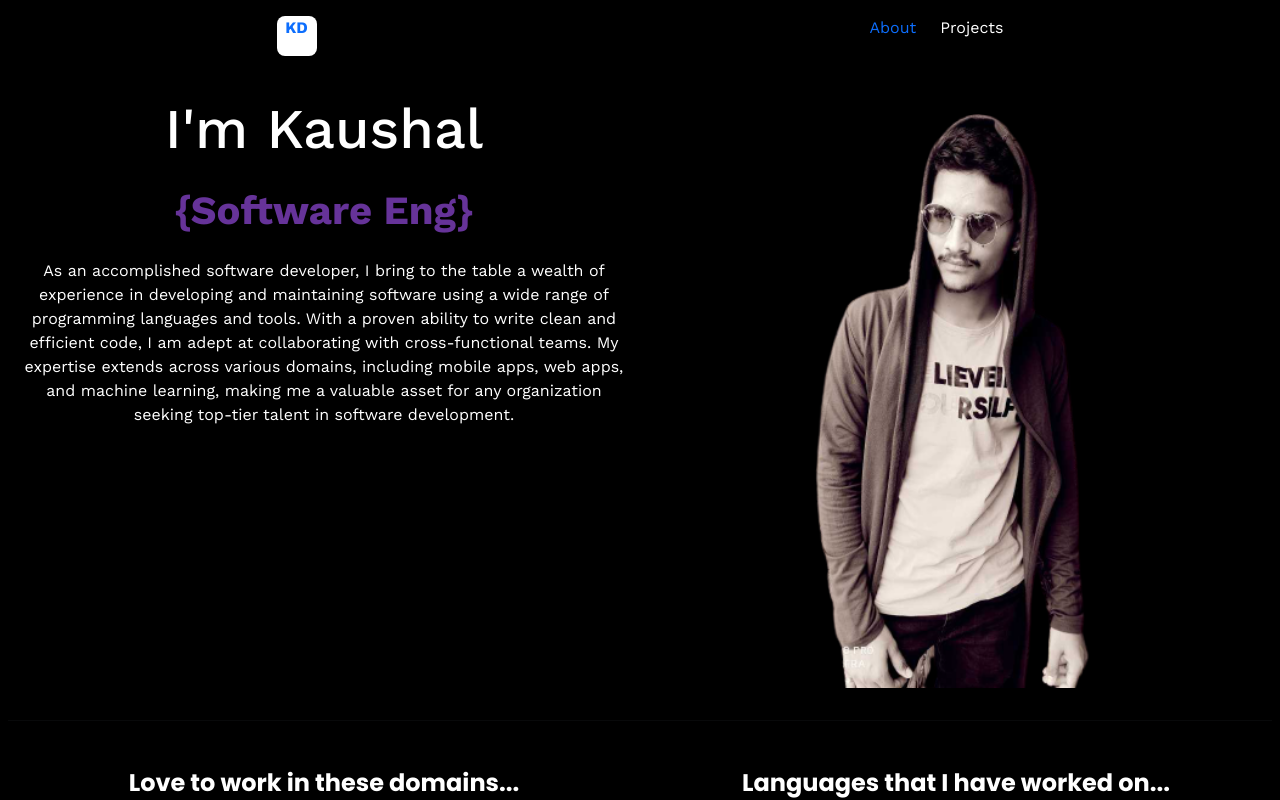
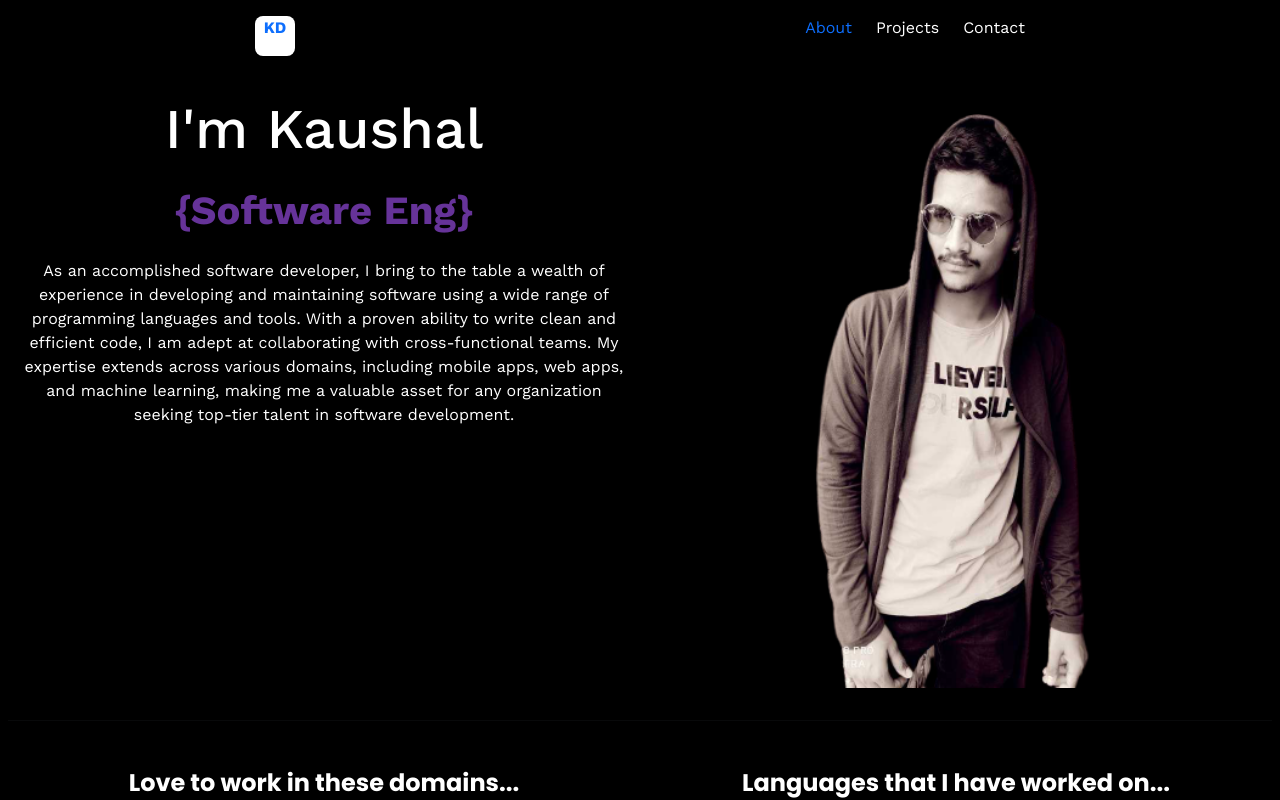
Before and after one commit to kaushaldigraskar/3d-modeling, a React (Vite) app: page /about in a window 1280 px wide. Shown: the top 800 px of the page. Built offline with nearby package versions, Linux system fonts and the light colour scheme.

Commit message:
added imports

```diff
--- a/src/components/navbar.jsx
+++ b/src/components/navbar.jsx
@@ -1,4 +1,4 @@
-import { NavLink } from "react-router-dom"
+import { NavLink } from "react-router-dom";
 
 const navbar = () => {
   return (
@@ -7,15 +7,36 @@ const navbar = () => {
         <p className="blue-gradient_text">KD</p>
       </NavLink>
       <nav className="d-flex gap-4  ">
-        <NavLink to="/about" style={{textDecoration:"none"}} className={({isActive})=>(isActive ? "text-blue-500" : "text-white")}>
+        <NavLink
+          to="/about"
+          style={{ textDecoration: "none" }}
+          className={({ isActive }) =>
+            isActive ? "text-blue-500" : "text-white"
+          }
+        >
           About
         </NavLink>
-        <NavLink to="/projects" style={{textDecoration:"none"}} className={({isActive})=>(isActive ? "text-blue-500" : "text-white")}>
+        <NavLink
+          to="/projects"
+          style={{ textDecoration: "none" }}
+          className={({ isActive }) =>
+            isActive ? "text-blue-500" : "text-white"
+          }
+        >
           Projects
+        </NavLink>
+        <NavLink
+          to="/contact"
+          style={{ textDecoration: "none" }}
+          className={({ isActive }) =>
+            isActive ? "text-blue-500" : "text-white"
+          }
+        >
+          Contact
         </NavLink>
       </nav>
     </header>
-  )
-}
+  );
+};
 
-export default navbar
+export default navbar;
--- a/src/pages/contact.jsx
+++ b/src/pages/contact.jsx
@@ -3,6 +3,9 @@ import { Suspense, useRef, useState, useEffect } from "react";
 import Loader from "../components/loader";
 import ContactRobot from "../models/contact_robot";
 import "./contact.css";
+import instagram from "../assets/images/instagram.png";
+import github from "../assets/images/github.png";
+import linkedin from "../assets/images/linkedin.png";
 import emailjs from "@emailjs/browser";
 
 const contact = () => {
@@ -49,197 +52,217 @@ const contact = () => {
         setIsLoading(false);
         setCurrentAnimation("alt_idle");
       });
-
   };
   function onMouseEnter(value) {
-    let githubvalue = -12
-    let instagramvalue = -8
-    let linkedIn = -4
-    if(window.innerWidth ===768){
-      githubvalue = -13
-      instagramvalue = -9
-    } else if(window.innerWidth === 1024){
-      githubvalue = -14
-      instagramvalue = -9
-      linkedIn = -5
+    let githubvalue = -12;
+    let instagramvalue = -8;
+    let linkedIn = -4;
+    if (window.innerWidth === 768) {
+      githubvalue = -13;
+      instagramvalue = -9;
+    } else if (window.innerWidth === 1024) {
+      githubvalue = -14;
+      instagramvalue = -9;
+      linkedIn = -5;
     }
-    switch(value){
-      case 'instagram':
-        document.getElementById('text').style.transition = "transform 0.8s ease";
-        document.getElementById('text').style.transform = "translateY(" + instagramvalue + "vh) ";
-        break
-      case 'linkedin':
-        document.getElementById('text').style.transition = "transform 0.5s ease";
-        document.getElementById('text').style.transform = "translateY(" + linkedIn + "vh) ";
+    switch (value) {
+      case "instagram":
+        document.getElementById("text").style.transition =
+          "transform 0.8s ease";
+        document.getElementById("text").style.transform =
+          "translateY(" + instagramvalue + "vh) ";
+        break;
+      case "linkedin":
+        document.getElementById("text").style.transition =
+          "transform 0.5s ease";
+        document.getElementById("text").style.transform =
+          "translateY(" + linkedIn + "vh) ";
 
-        break
-      case 'github':
-        document.getElementById('text').style.transition = "transform 1s ease";
-        document.getElementById('text').style.transform = "translateY(" + githubvalue+ "vh) ";
-        break
+        break;
+      case "github":
+        document.getElementById("text").style.transition = "transform 1s ease";
+        document.getElementById("text").style.transform =
+          "translateY(" + githubvalue + "vh) ";
+        break;
     }
   }
   function onMouseLeave(value) {
-    switch(value){
-      case 'instagram':
-        document.getElementById('text').style.transition = "transform 0.5s ease";
-        document.getElementById('text').style.transform = "translateY(" + 0 + "vh) ";
-        break
-      case 'linkedin':
-        document.getElementById('text').style.transition = "transform 0.8s ease";
-        document.getElementById('text').style.transform = "translateY(" + 0 + "vh) ";
-        break
-      case 'github':
-        document.getElementById('text').style.transition = "transform 1s ease";
-        document.getElementById('text').style.transform = "translateY(" + 0 + "vh) ";
-        break
+    switch (value) {
+      case "instagram":
+        document.getElementById("text").style.transition =
+          "transform 0.5s ease";
+        document.getElementById("text").style.transform =
+          "translateY(" + 0 + "vh) ";
+        break;
+      case "linkedin":
+        document.getElementById("text").style.transition =
+          "transform 0.8s ease";
+        document.getElementById("text").style.transform =
+          "translateY(" + 0 + "vh) ";
+        break;
+      case "github":
+        document.getElementById("text").style.transition = "transform 1s ease";
+        document.getElementById("text").style.transform =
+          "translateY(" + 0 + "vh) ";
+        break;
     }
   }
   useEffect(() => {
-    const canvas = canvasRef.current
-    const ctx = canvas.getContext('2d')
-    canvas.width = window.innerWidth
-    canvas.height = window.innerHeight/2
-    class Particle{
-      constructor(effect,x,y,color){
-        this.effect = effect
-        this.x = Math.random()*this.effect.canvasWidth/2
-        this.y = this.effect.canvasHeight + Math.random()*0.001
-        this.color = color
-        this.originX=x
-        this.originY=y
-        this.size = this.effect.gap
-        this.dx=0;
-        this.dy=0
-        this.vx=0
-        this.vy=0
-         this.force=0
-         this.angle=0
-         this.distance=0
-         this.friction=Math.random()*0.1+0.15
-         this.ease = Math.random()*0.1+0.005
-
+    const canvas = canvasRef.current;
+    const ctx = canvas.getContext("2d");
+    canvas.width = window.innerWidth;
+    canvas.height = window.innerHeight / 2;
+    class Particle {
+      constructor(effect, x, y, color) {
+        this.effect = effect;
+        this.x = (Math.random() * this.effect.canvasWidth) / 2;
+        this.y = this.effect.canvasHeight + Math.random() * 0.001;
+        this.color = color;
+        this.originX = x;
+        this.originY = y;
+        this.size = this.effect.gap;
+        this.dx = 0;
+        this.dy = 0;
+        this.vx = 0;
+        this.vy = 0;
+        this.force = 0;
+        this.angle = 0;
+        this.distance = 0;
+        this.friction = Math.random() * 0.1 + 0.15;
+        this.ease = Math.random() * 0.1 + 0.005;
       }
-      draw(){
-        this.effect.context.fillStyle=this.color
-        this.effect.context.fillRect(this.x,this.y,this.size,this.size)
+      draw() {
+        this.effect.context.fillStyle = this.color;
+        this.effect.context.fillRect(this.x, this.y, this.size, this.size);
       }
-      update(){
-        this.dx = this.effect.mouse.x - this.x
-        this.dy = this.effect.mouse.y - this.y
-        this.distance = this.dx*this.dx + this.dy*this.dy
-        this.force = -this.effect.mouse.radius/this.distance
+      update() {
+        this.dx = this.effect.mouse.x - this.x;
+        this.dy = this.effect.mouse.y - this.y;
+        this.distance = this.dx * this.dx + this.dy * this.dy;
+        this.force = -this.effect.mouse.radius / this.distance;
         // console.log(this.distance,effect.mouse.radius);
-        if(this.distance< this.effect.mouse.radius){
-          this.angle = Math.atan2(this.dy,this.dx)
-          this.vx += this.force*Math.cos(this.angle)
-          this.vy += this.force*Math.sin(this.angle)
+        if (this.distance < this.effect.mouse.radius) {
+          this.angle = Math.atan2(this.dy, this.dx);
+          this.vx += this.force * Math.cos(this.angle);
+          this.vy += this.force * Math.sin(this.angle);
         }
-        this.x += (this.vx *= this.friction) + (this.originX-this.x)*this.ease
-        this.y += (this.vy *= this.friction) + (this.originY-this.y)*this.ease
+        this.x +=
+          (this.vx *= this.friction) + (this.originX - this.x) * this.ease;
+        this.y +=
+          (this.vy *= this.friction) + (this.originY - this.y) * this.ease;
       }
     }
-    class Effect{
-      constructor(context,canvasWidth,canvasHeight){
-          this.context = context
-          this.canvasWidth = canvasWidth
-          this.canvasHeight = canvasHeight
-          this.textX= canvasWidth/2
-          this.textY= canvasHeight/2
-          this.fontSize=Math.min(canvasWidth,canvasHeight)*0.2
-          this.maxTextWidth = this.canvasWidth *1
-          this.lineHeight = this.fontSize*0.8
-          this.particles =[]
-          this.gap = 3
-          this.mouse ={
-            radius:10000,
-            x:0,
-            y:0
+    class Effect {
+      constructor(context, canvasWidth, canvasHeight) {
+        this.context = context;
+        this.canvasWidth = canvasWidth;
+        this.canvasHeight = canvasHeight;
+        this.textX = canvasWidth / 2;
+        this.textY = canvasHeight / 2;
+        this.fontSize = Math.min(canvasWidth, canvasHeight) * 0.2;
+        this.maxTextWidth = this.canvasWidth * 1;
+        this.lineHeight = this.fontSize * 0.8;
+        this.particles = [];
+        this.gap = 3;
+        this.mouse = {
+          radius: 10000,
+          x: 0,
+          y: 0,
+        };
       }
+      wrapText(text) {
+        const gradient = this.context.createLinearGradient(
+          0,
+          0,
+          this.canvasWidth,
+          this.canvasHeight
+        );
+        gradient.addColorStop(0, "#ff9900"); // Orange
+        gradient.addColorStop(0.5, "#ff6600"); // Darker orange
+        gradient.addColorStop(1, "#cc6600"); // Even darker orange
 
+        this.context.fillStyle = gradient;
+        this.context.textAlign = "center";
+        this.context.textBaseline = "middle";
+        this.context.font = this.fontSize + "px Helvetica";
+        this.context.linewidth = 3;
+        this.context.strokeStyle = "white";
 
+        let linesArray = [];
+        let lineCounter = 0;
+        let line = "";
+        let words = text.split(" ");
+        for (let index = 0; index < words.length; index++) {
+          let testLine = line + words[index] + " ";
+          if (this.context.measureText(testLine).width > this.maxTextWidth) {
+            line = words[index] + " ";
+            lineCounter++;
+          } else {
+            line = testLine;
           }
-      wrapText(text){
-    const gradient = this.context.createLinearGradient(0,0,this.canvasWidth,this.canvasHeight);
-    gradient.addColorStop(0, '#ff9900'); // Orange
-    gradient.addColorStop(0.5, '#ff6600'); // Darker orange
-    gradient.addColorStop(1, '#cc6600'); // Even darker orange
-
-
-    this.context.fillStyle=gradient
-    this.context.textAlign= "center"
-    this.context.textBaseline='middle'
-    this.context.font =this.fontSize +'px Helvetica'
-    this.context.linewidth =3;
-    this.context.strokeStyle = 'white'
-
-
-        let linesArray =[]
-          let lineCounter=0
-          let line = '';
-          let words =text.split(' ')
-          for (let index = 0; index < words.length; index++) {
-            let testLine = line+words[index]+' ';
-            if(this.context.measureText(testLine).width > this.maxTextWidth){
-              line = words[index]+' '
-              lineCounter++;
-            }else{
-              line = testLine
+          linesArray[lineCounter] = line;
         }
-            linesArray[lineCounter] = line
-
+        let textHieght = this.lineHeight * lineCounter;
+        this.textY = this.canvasHeight / 2 - textHieght / 2;
+        linesArray.forEach((el, index) => {
+          this.context.fillText(
+            el,
+            this.textX,
+            this.textY + index * this.lineHeight
+          );
+          this.context.strokeText(
+            el,
+            this.textX,
+            this.textY + index * this.lineHeight
+          );
+        });
+        this.convertToParticles();
       }
-          let textHieght =this.lineHeight*lineCounter
-          this.textY =this.canvasHeight/2 - textHieght/2
-          linesArray.forEach((el,index)=>{
-            this.context.fillText(el,this.textX,this.textY+(index*this.lineHeight))
-            this.context.strokeText(el,this.textX,this.textY+(index* this.lineHeight))
-              });
-            this.convertToParticles()
-      }
-      convertToParticles(){
-        this.particles=[];
-        const pixels=this.context.getImageData(0,0,this.canvasWidth,this.canvasHeight).data
-        this.context.clearRect(0,0,this.canvasWidth,this.canvasHeight)
-        for(let y=0;y<this.canvasHeight;y+=this.gap){
-          for(let x=0;x<this.canvasWidth;x+=this.gap){
-            const index = (y*this.canvasWidth+x)*4
-            const alpha  = pixels[index+3]
-            if(alpha >0){
-              const red = pixels[index]
-              const green = pixels[index+1]
-              const blue = pixels[index+2]
-              const rgb = `rgb(${red},${green},${blue})`
-              this.particles.push(new Particle(this,x,y,rgb))
+      convertToParticles() {
+        this.particles = [];
+        const pixels = this.context.getImageData(
+          0,
+          0,
+          this.canvasWidth,
+          this.canvasHeight
+        ).data;
+        this.context.clearRect(0, 0, this.canvasWidth, this.canvasHeight);
+        for (let y = 0; y < this.canvasHeight; y += this.gap) {
+          for (let x = 0; x < this.canvasWidth; x += this.gap) {
+            const index = (y * this.canvasWidth + x) * 4;
+            const alpha = pixels[index + 3];
+            if (alpha > 0) {
+              const red = pixels[index];
+              const green = pixels[index + 1];
+              const blue = pixels[index + 2];
+              const rgb = `rgb(${red},${green},${blue})`;
+              this.particles.push(new Particle(this, x, y, rgb));
             }
           }
         }
       }
-      render(){
-        this.particles.forEach(particle=>{
-          particle.update()
-          particle.draw()
-        })
+      render() {
+        this.particles.forEach((particle) => {
+          particle.update();
+          particle.draw();
+        });
       }
     }
 
-    const effect = new Effect(ctx,canvas.width,canvas.height)
-    effect.wrapText('Creating Connections, Captivating Designs.')
-    function animate(){
-      ctx.clearRect(0,0,canvas.width,canvas.height)
-      effect.render()
-      requestAnimationFrame(animate)
+    const effect = new Effect(ctx, canvas.width, canvas.height);
+    effect.wrapText("Creating Connections, Captivating Designs.");
+    function animate() {
+      ctx.clearRect(0, 0, canvas.width, canvas.height);
+      effect.render();
+      requestAnimationFrame(animate);
     }
-    animate()
-
-  },[])
+    animate();
+  }, []);
   return (
     <section className="w-100 h-100 relative paddingClass  bg-black  ">
-      <canvas id='canvas' ref={canvasRef} className='canvas'>
-      </canvas>
+      <canvas id="canvas" ref={canvasRef} className="canvas"></canvas>
       <div className="container-fluid">
         <div className="row">
-
           <div className="col videoCanvas">
             <Canvas camera={{ position: [0, 1, 3.5] }}>
               <Suspense fallback={<Loader />}>
@@ -315,22 +338,32 @@ const contact = () => {
             <div className="  d-flex flex-row mt-5 text-white  ">
               <span>Here, I usually&nbsp;</span>
               <div className="string" id="text">
-          <span className="greeting en"> <b>Pass</b></span>
-            <span className="greeting en"><b>Spend</b></span>
-            <span className="greeting es"><b>Waste</b></span>
-            <span className="greeting de"><b>Invest</b></span>
+                <span className="greeting en">
+                  {" "}
+                  <b>Pass</b>
+                </span>
+                <span className="greeting en">
+                  <b>Spend</b>
+                </span>
+                <span className="greeting es">
+                  <b>Waste</b>
+                </span>
+                <span className="greeting de">
+                  <b>Invest</b>
+                </span>
               </div>
               <span className="closure">&nbsp;my time</span>
             </div>
             <div className="container-fluid h-10">
               <div className="row d-flex justify-around h-100 ">
-          <div className="flip-card col iconDiv" onMouseEnter={()=>onMouseEnter('instagram')} onMouseLeave={()=>onMouseLeave('instagram')}>
+                <div
+                  className="flip-card col iconDiv"
+                  onMouseEnter={() => onMouseEnter("instagram")}
+                  onMouseLeave={() => onMouseLeave("instagram")}
+                >
                   <div className="flip-card-inner">
                     <div className="flip-card-front flex justify-center items-center">
-                <img
-                  className="iconSize d-flex"
-                  src="src/assets/images/instagram.png"
-                />
+                      <img className="iconSize d-flex" src={instagram} />
                     </div>
                     <div className="flip-card-back flex justify-center items-center">
                       <a
@@ -343,13 +376,14 @@ const contact = () => {
                     </div>
                   </div>
                 </div>
-          <div className="flip-card col iconDiv" onMouseEnter={()=>onMouseEnter('linkedin')} onMouseLeave={()=>onMouseLeave('linkedin')}>
+                <div
+                  className="flip-card col iconDiv"
+                  onMouseEnter={() => onMouseEnter("linkedin")}
+                  onMouseLeave={() => onMouseLeave("linkedin")}
+                >
                   <div className="flip-card-inner">
                     <div className="flip-card-front flex justify-center items-center">
-                <img
-                  className="iconSize flex"
-                  src="src/assets/images/linkedin.png"
-                />
+                      <img className="iconSize flex" src={linkedin} />
                     </div>
                     <div className="flip-card-back flex justify-center items-center">
                       <a
@@ -362,13 +396,14 @@ const contact = () => {
                     </div>
                   </div>
                 </div>
-          <div className="flip-card col iconDiv" onMouseEnter={()=>onMouseEnter('github')} onMouseLeave={()=>onMouseLeave('github')}>
+                <div
+                  className="flip-card col iconDiv"
+                  onMouseEnter={() => onMouseEnter("github")}
+                  onMouseLeave={() => onMouseLeave("github")}
+                >
                   <div className="flip-card-inner">
                     <div className="flip-card-front flex justify-center items-center">
-                <img
-                  className="iconSize flex"
-                  src="src/assets/images/github.png"
-                />
+                      <img className="iconSize flex" src={github} />
                     </div>
                     <div className="flip-card-back flex justify-center items-center">
                       <a
@@ -383,12 +418,9 @@ const contact = () => {
                 </div>
               </div>
             </div>
-
-
           </div>
         </div>
       </div>
-
     </section>
   );
 };
```
Also changed, not shown: src/components/consoletext.jsx (+22 -20 lines), src/pages/about.jsx (+75 -42 lines). Lines whose indentation alone changed are shown as unchanged.
